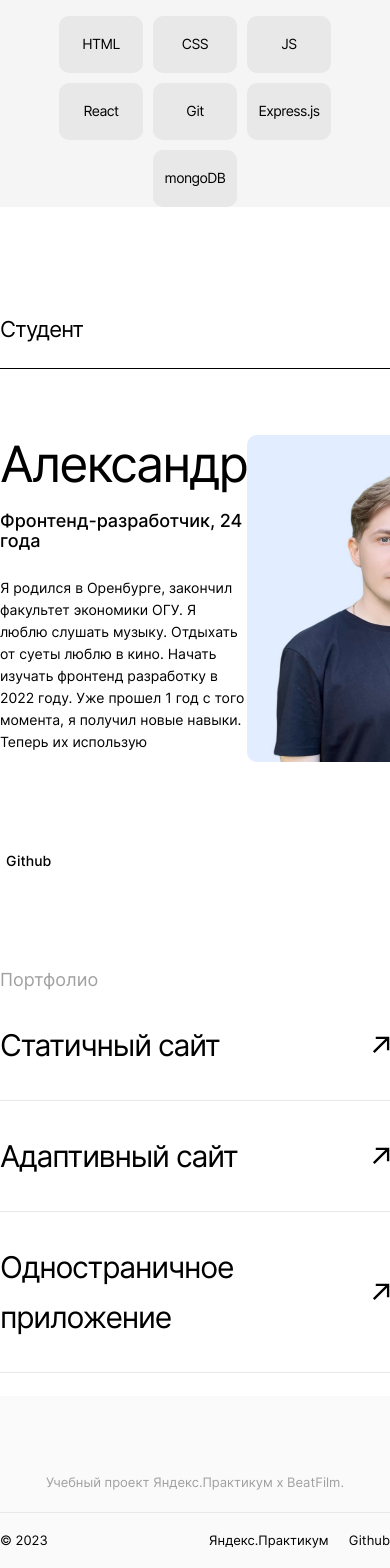
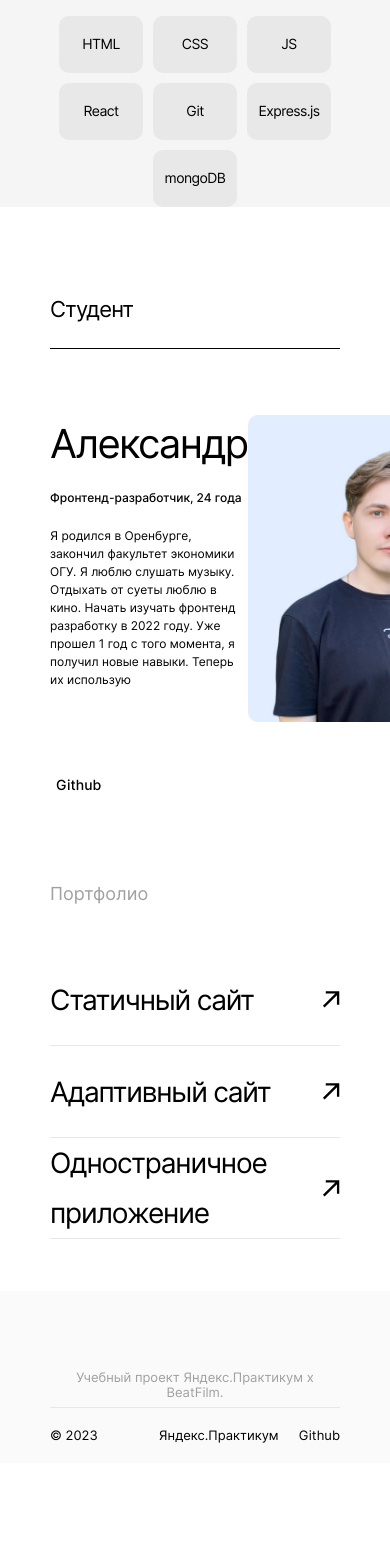
Before and after one commit to keeonezy/movies-explorer-frontend, a React (Create React App) app: page / in a window 390 px wide. Shown: the part 2036-3604 px from the top of the page. After the commit the page ends 3499 px from the top, so only its background shows below. Built offline with nearby package versions, Linux system fonts and the light colour scheme.

Commit message:
feat: add adaptive for 768px

```diff
--- a/src/components/Footer/Footer.css
+++ b/src/components/Footer/Footer.css
@@ -46,3 +46,17 @@
     font-weight: 400;
     text-decoration: unset;
 }
+
+@media screen and (max-width: 1140px) {
+    .footer {
+        min-height: 172px;
+    }
+
+    .footer__info {
+        margin: 0 50px;
+    }
+
+    .footer__navigation {
+        margin: 20px 50px 0;
+    }
+}
--- a/src/components/Offer/Offer.css
+++ b/src/components/Offer/Offer.css
@@ -5,6 +5,7 @@
 
 .offer__container {
     margin: 0 auto;
+    min-height: 648px;
     max-width: 1140px;
     display: flex;
     justify-content: space-between;
@@ -51,6 +52,7 @@
 
     .offer__container {
         padding-top: 140px;
+        min-height: 0px;
         flex-direction: column-reverse;
     }
 
--- a/src/components/Student/Student.css
+++ b/src/components/Student/Student.css
@@ -80,16 +80,78 @@
 }
 
 .student__portfolio {
-    min-height: 70px;
+    min-height: 91px;
     display: flex;
     justify-content: space-between;
+    align-items: center;
     border-bottom: 1px solid #E8E8E8;
 }
 
+.student__portfolio:first-child {
+    margin-top: 50px;
+}
+
 .student-portfolio-description {
+    margin: 0;
     color: #000;
     font-size: 30px;
     font-weight: 400;
     line-height: 50px;
     letter-spacing: -1.2px;
 }
+
+@media screen and (max-width: 1140px) {
+    .student {
+        min-height: 994px;
+    }
+
+    .student__container-left {
+        max-width: 364px;
+    }
+
+    .student__info {
+        margin: 90px 50px 0;
+    }
+
+    .student__container {
+        margin: 66px 50px 0;
+    }
+
+    .student__title-info {
+        font-size: 40px;
+        letter-spacing: -1.6px;
+    }
+
+    .student__description-info {
+        margin-top: 16px;
+        font-size: 12px;
+        line-height: 18px;
+    }
+
+    .student__description {
+        margin-top: 20px;
+        font-size: 12px;
+        line-height: 18px;
+    }
+
+    .student__button {
+        margin-top: 87px;
+    }
+
+    .student__image {
+        max-width: 255px;
+        max-height: 307px;
+    }
+
+    .student__title-portfolio {
+        margin: 90px 50px 0;
+    }
+
+    .student__portfolio {
+        margin: 0 50px;
+    }
+
+    .student-portfolio-description {
+        font-size: 28px;
+    }
+}
--- a/src/components/Student/Student.jsx
+++ b/src/components/Student/Student.jsx
@@ -21,6 +21,7 @@ function Student() {
 
             <h3 className="student__title-portfolio">Портфолио</h3>
 
+            <div>
                 <div className="student__portfolio">
                     <p className="student-portfolio-description">Статичный сайт</p>
                     <img src={studentArrow} alt="Стрелка для перехода" className="student__arrow" />
@@ -33,6 +34,7 @@ function Student() {
                     <p className="student-portfolio-description">Одностраничное приложение</p>
                     <img src={studentArrow} alt="Стрелка для перехода" className="student__arrow" />
                 </div>
+            </div>
 
         </div>
     )
```
Lines whose indentation alone changed are shown as unchanged.
